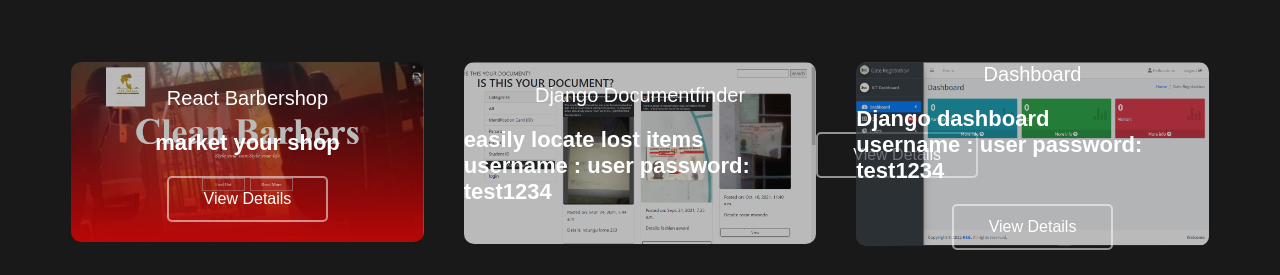
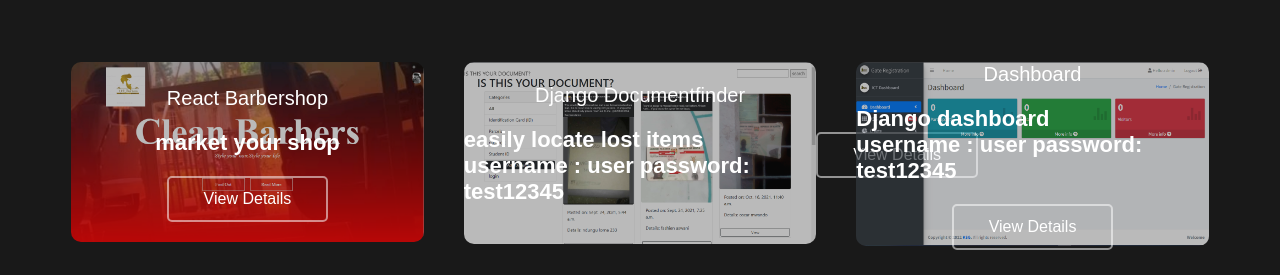
Before and after one commit to paolosiroko/portfolio, a React (Create React App) app: page / in a window 1280 px wide. Shown: the part 2809-3084 px from the top of the page. Built offline with nearby package versions, Linux system fonts and the light colour scheme.

Commit message:
Update Project.js

```diff
--- a/src/components/Project.js
+++ b/src/components/Project.js
@@ -99,7 +99,7 @@
                      </div>
                      <div className="project__meta absolute">
                      <h5 className="project__text">Django Documentfinder</h5>
-                     <h4 className="project__text">easily locate lost items <br/> username : user password: test1234 </h4>
+                     <h4 className="project__text">easily locate lost items <br/> username : user password: test12345 </h4>
                      <a href="https://eventsdashboard.herokuapp.com/" className="project__btn">View Details</a>
                      </div>
                  </div>
@@ -115,7 +115,7 @@
                      </div>
                      <div className="project__meta absolute">
                      <h5 className="project__text">Dashboard </h5>
-                     <h4 className="project__text">Django dashboard <br/> username : user password: test1234 </h4>
+                     <h4 className="project__text">Django dashboard <br/> username : user password: test12345 </h4>
                      <a href="https://eventsdashboard.herokuapp.com/" className="project__btn">View Details</a>
                      </div>
                  </div>
```
